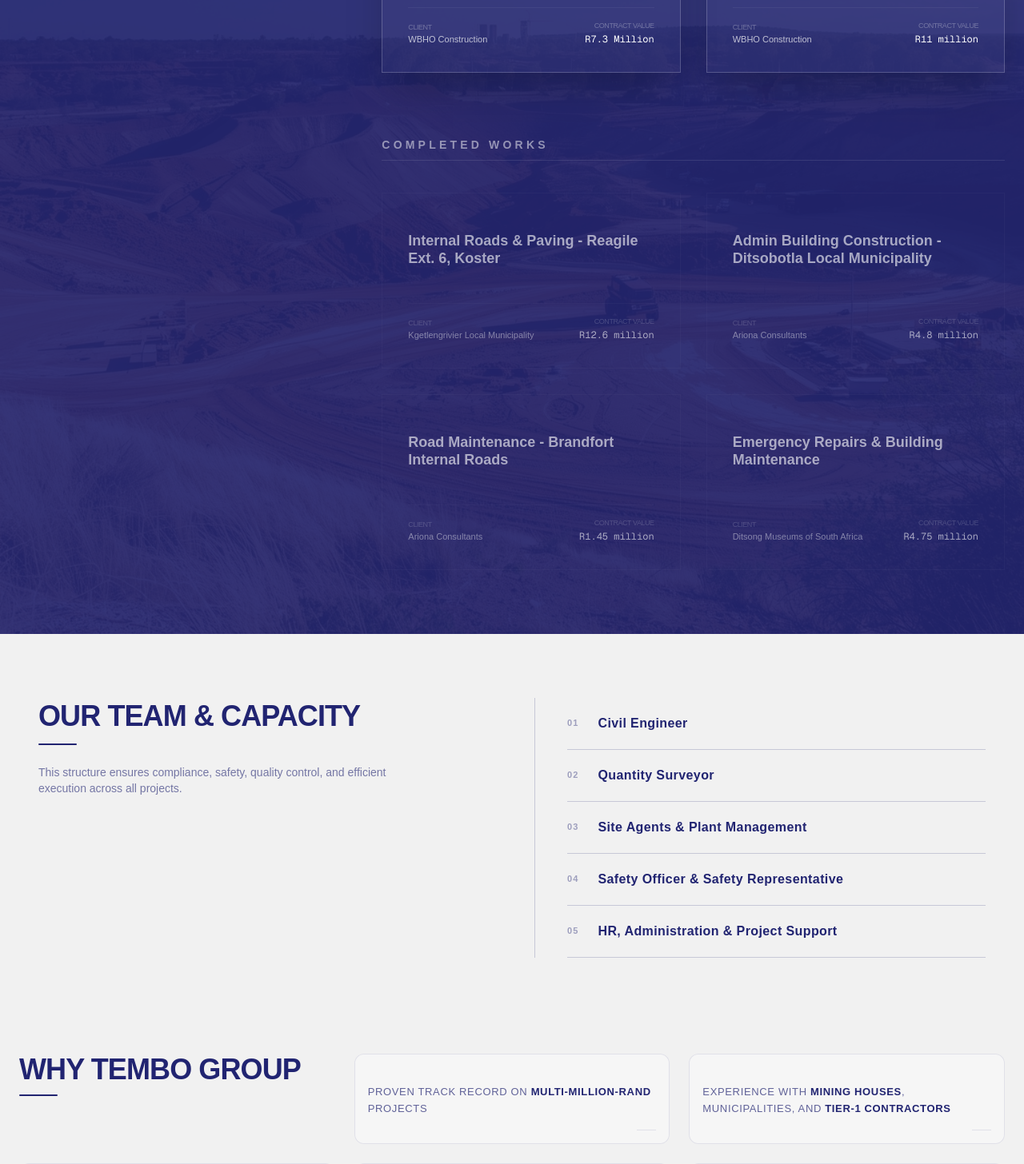
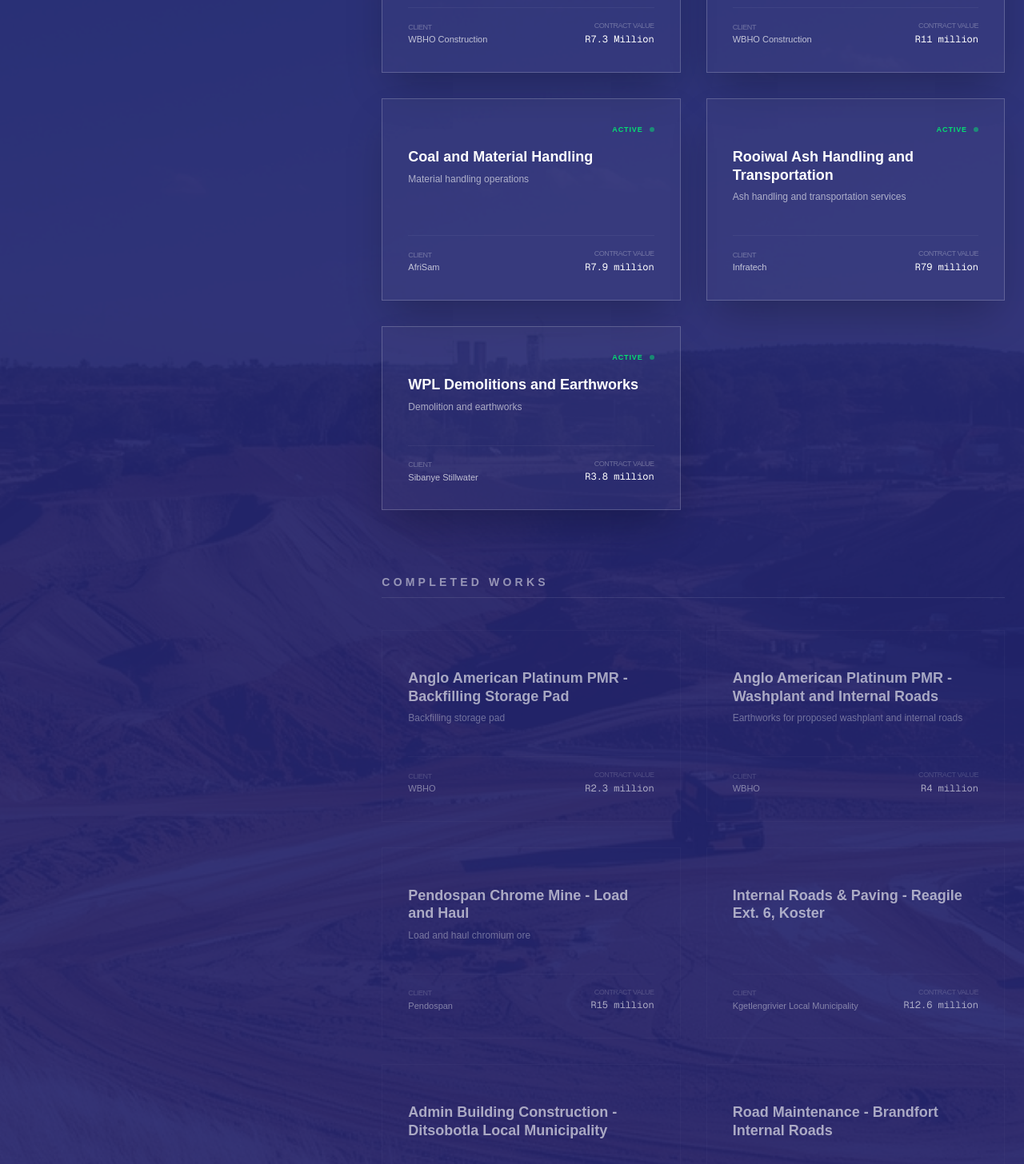
Before and after one commit to InolofatsengMotloba/bluewhite-businesslandingpage, a Next.js app: page / in a window 1280 px wide. Shown: the part 2920-4376 px from the top of the page at 80% size. Built offline with nearby package versions, Linux system fonts and the light colour scheme.

Commit message:
Add new ongoing and completed projects to the Projects.js component.

```diff
--- a/components/Projects.js
+++ b/components/Projects.js
@@ -19,9 +19,45 @@
     year: "2026",
     location: "Rustenburg, SA",
   },
+  {
+    title: "Coal and Material Handling",
+    description: "Material handling operations",
+    client: "AfriSam",
+    value: "R7.9 million",
+  },
+  {
+    title: "Rooiwal Ash Handling and Transportation",
+    description: "Ash handling and transportation services",
+    client: "Infratech",
+    value: "R79 million",
+  },
+  {
+    title: "WPL Demolitions and Earthworks",
+    description: "Demolition and earthworks",
+    client: "Sibanye Stillwater",
+    value: "R3.8 million",
+  },
 ];
 
 const completedProjects = [
+  {
+    title: "Anglo American Platinum PMR - Backfilling Storage Pad",
+    description: "Backfilling storage pad",
+    client: "WBHO",
+    value: "R2.3 million",
+  },
+  {
+    title: "Anglo American Platinum PMR - Washplant and Internal Roads",
+    description: "Earthworks for proposed washplant and internal roads",
+    client: "WBHO",
+    value: "R4 million",
+  },
+  {
+    title: "Pendospan Chrome Mine - Load and Haul",
+    description: "Load and haul chromium ore",
+    client: "Pendospan",
+    value: "R15 million",
+  },
   {
     title: "Internal Roads & Paving - Reagile Ext. 6, Koster",
     client: "Kgetlengrivier Local Municipality",
```
